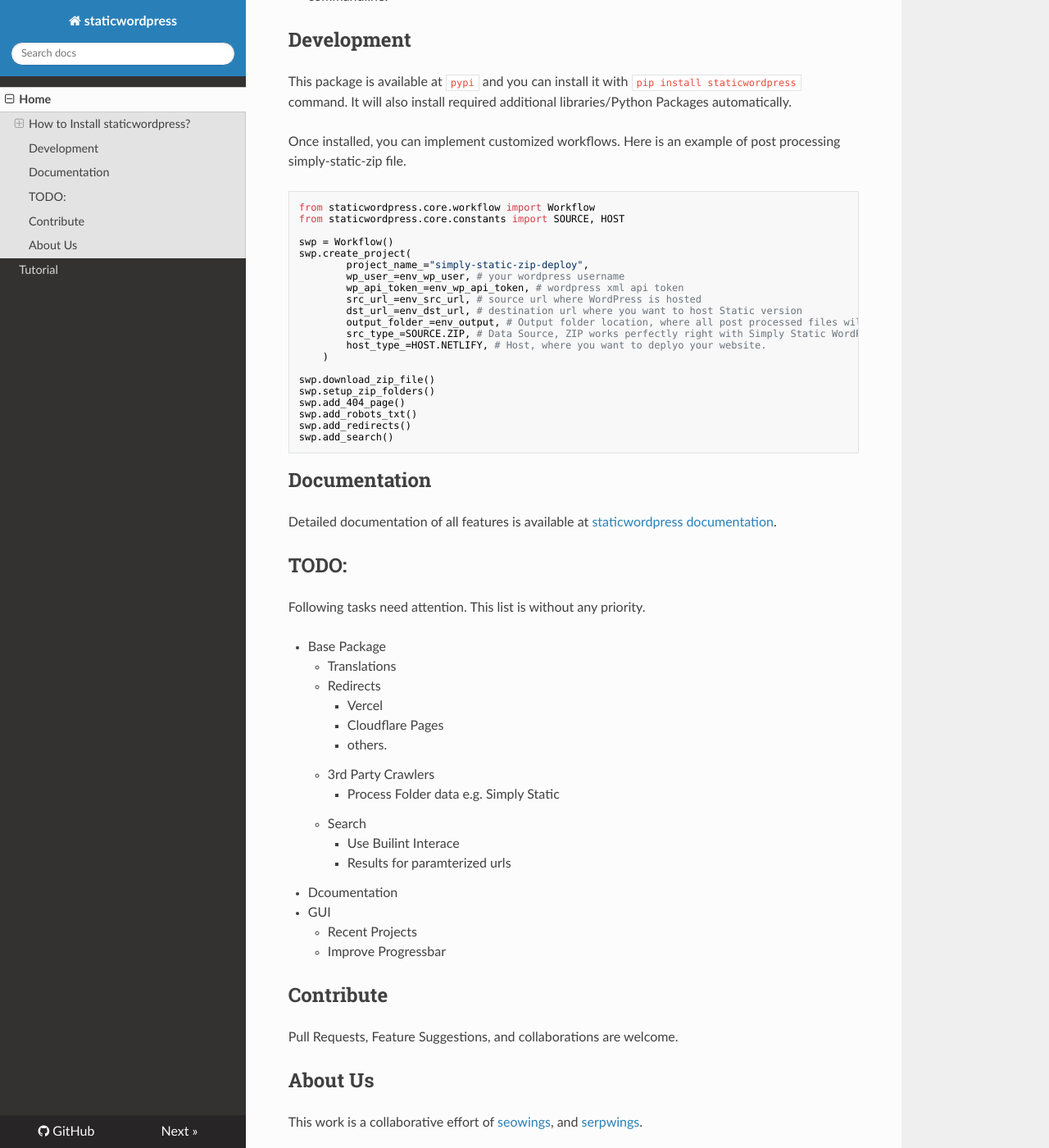
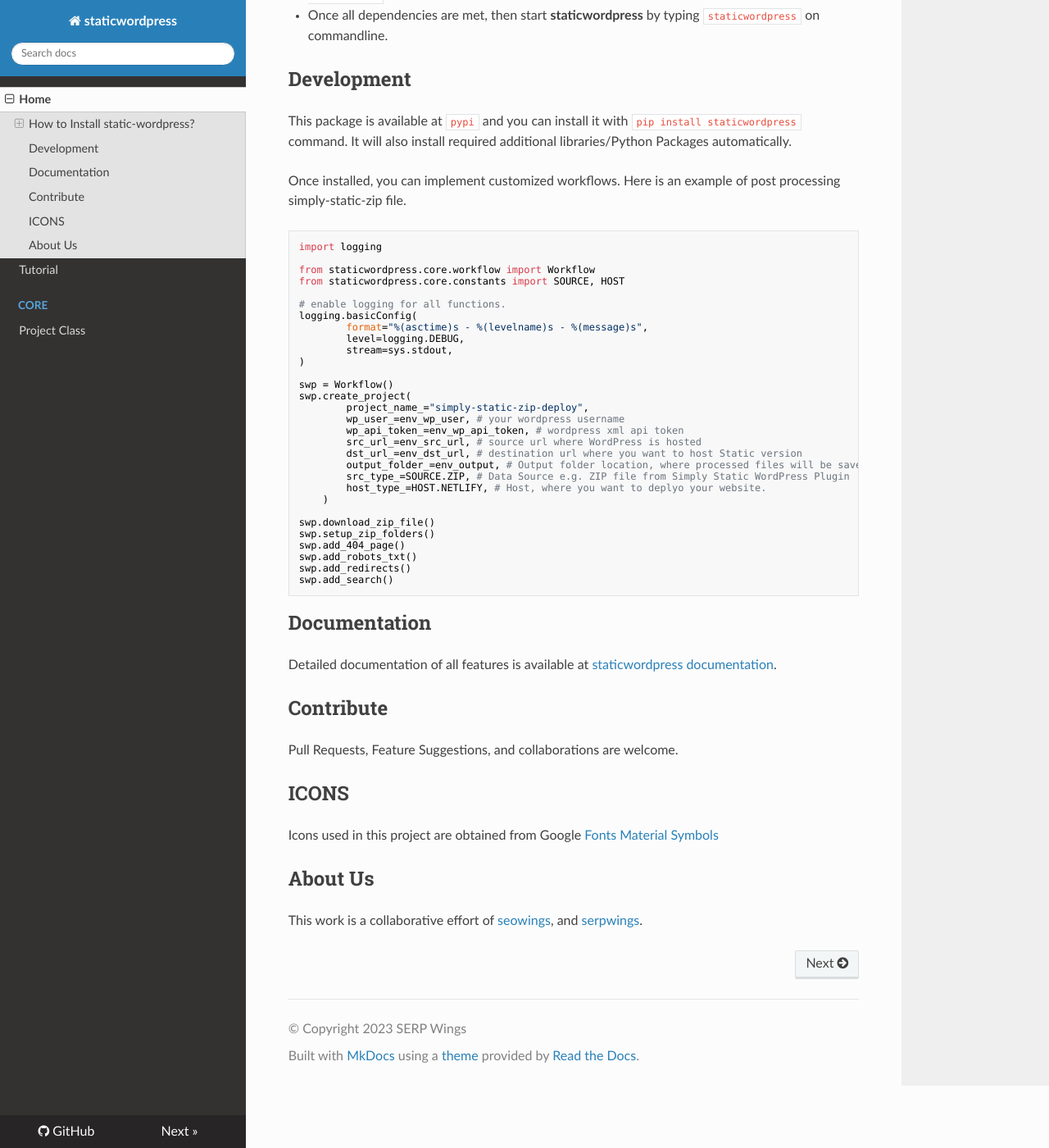
Before and after one commit to serpwings/static-wordpress, an MkDocs documentation site: the page built from docs/index.md, in a window 1280 px wide and 1400 px high, scrolled down 577 px. Shown: the whole window at 82% size. Built offline with MkDocs 1.6.1, drawn with Linux system fonts in a browser that asks for light colours; nearby versions of some CDN libraries; some of the changed text lies outside the part shown.

Commit message:
update project documentation

````diff
--- a/docs/index.md
+++ b/docs/index.md
@@ -1,13 +1,19 @@
-# staticwordpress
+# static-wordpress
 
 Python Package for Converting WordPress Installation to a Static Website.
 
+[![build_Tests](https://github.com/serpwings/static-wordpress/actions/workflows/tests.yml/badge.svg)](https://github.com/serpwings/static-wordpress/actions/workflows/tests.yml)
+[![license](https://img.shields.io/pypi/l/staticwordpress.svg?style=flat-square "Project License: GPLv3+")](https://github.com/pleiszenburg/staticwordpress/blob/master/LICENSE)
+[![status](https://img.shields.io/pypi/status/staticwordpress.svg?style=flat-square "Project Development Status")](https://github.com/pleiszenburg/staticwordpress/milestone/1)
+[![pypi_version](https://img.shields.io/pypi/v/staticwordpress.svg?style=flat-square "Available on PyPi - the Python Package Index")](https://pypi.python.org/pypi/staticwordpress)
+[![supported_python_versions](https://img.shields.io/pypi/pyversions/staticwordpress.svg?style=flat-square "Supported Python Version")](https://pypi.python.org/pypi/staticwordpress)
 
-## How to Install staticwordpress?
+## How to Install static-wordpress?
 
 ### Windows Installer
 
 We provide an ``exe`` file of ``staticwordpress`` for the convenice of users. Please download the latest version from [release section](https://github.com/serpwings/static-wordpress/releases).
+
 
 ### Source Code
 
@@ -23,8 +29,17 @@ This package is available at ``pypi`` and you can install it with ``pip install
 Once installed, you can implement customized workflows. Here is an example of post processing simply-static-zip file.
 
 ```python
+import logging
+
 from staticwordpress.core.workflow import Workflow
 from staticwordpress.core.constants import SOURCE, HOST
+
+# enable logging for all functions.
+logging.basicConfig(
+        format="%(asctime)s - %(levelname)s - %(message)s",
+        level=logging.DEBUG,
+        stream=sys.stdout,
+)
 
 swp = Workflow()
 swp.create_project(
@@ -33,8 +48,8 @@ swp.create_project(
         wp_api_token_=env_wp_api_token, # wordpress xml api token
         src_url_=env_src_url, # source url where WordPress is hosted
         dst_url_=env_dst_url, # destination url where you want to host Static version
-        output_folder_=env_output, # Output folder location, where all post processed files will be saved
-        src_type_=SOURCE.ZIP, # Data Source, ZIP works perfectly right with Simply Static WordPress Plugin
+        output_folder_=env_output, # Output folder location, where processed files will be saved
+        src_type_=SOURCE.ZIP, # Data Source e.g. ZIP file from Simply Static WordPress Plugin
         host_type_=HOST.NETLIFY, # Host, where you want to deplyo your website.
     )
 
@@ -48,32 +63,16 @@ swp.add_search()
 
 ## Documentation
 
-Detailed documentation of all features is available at [staticwordpress documentation](https://serpwings.com/static-wordpress/).
-
-## TODO:
-
-Following tasks need attention. This list is without any priority.
-
-- Base Package
-    - Translations
-    - Redirects
-        - Vercel
-        - Cloudflare Pages
-        - others.
-    - 3rd Party Crawlers
-        - Process Folder data e.g. Simply Static
-    - Search
-        - Use Builint Interace
-        - Results for paramterized urls
-- Dcoumentation
-- GUI
-    - Recent Projects
-    - Improve Progressbar
+Detailed documentation of all features is available at [staticwordpress documentation](https://static-wordpress-docs.netlify.app/).
 
 ## Contribute
 
 Pull Requests, Feature Suggestions, and collaborations are welcome.
 
+## ICONS
+
+Icons used in this project are obtained from Google [Fonts Material Symbols](https://fonts.google.com/icons?selected=Material+Symbols+Outlined:search:FILL@0;wght@400;GRAD@0;opsz@24)
+
 ## About Us
 
 This work is a collaborative effort of [seowings](https://www.seowings.org/), and [serpwings](https://serpwings.com/).
--- a/mkdocs.yml
+++ b/mkdocs.yml
@@ -10,6 +10,8 @@ edit_uri: blob/main/docs/
 nav:
   - Home: index.md
   - Tutorial: tutorial.md
+  - Core:
+    - Project Class: core-project.md
 
 plugins:
   - search
````
Also changed, not shown: docs/core-project.md (added, +3 -0 lines), 2 other files.
